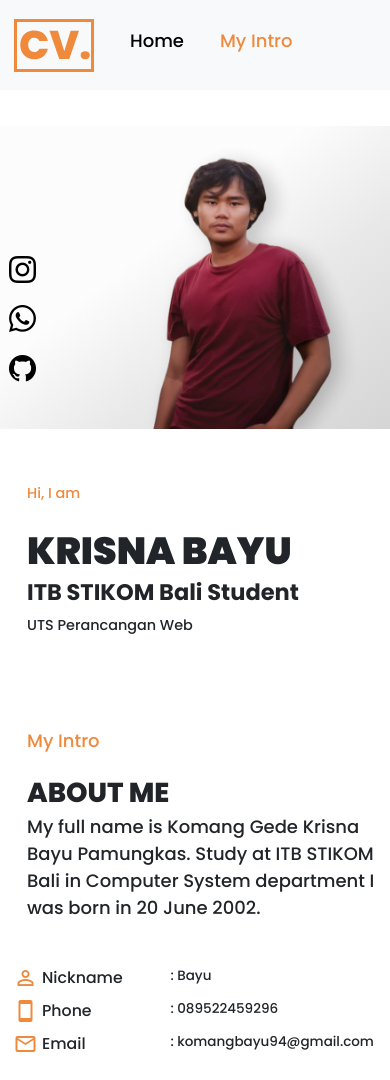
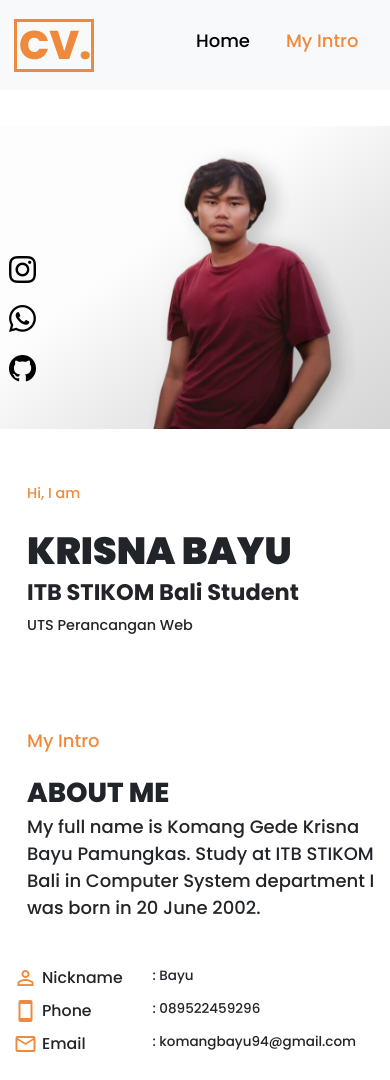
Before and after one commit to Ganes556/bayu, a plain HTML site: page index.html in a window 390 px wide. Shown: the top 1080 px of the page. Drawn offline with nearby package versions, Linux system fonts and the light colour scheme.

Commit message:
fixed-text-align

```diff
--- a/index.html
+++ b/index.html
@@ -21,7 +21,7 @@
     <nav class="container-fluid sticky-top bg-light py-3">
       <div class="row align-items-center">
         <div class="col-1"><img src="./img/brand-name.svg" alt="brand" /></div>
-        <div class="col mb-2 d-flex justify-content-center" id="navbar-spy">
+        <div class="col mb-2 d-flex justify-content-md-center justify-content-end" id="navbar-spy">
           <a class="nav-link active" href="#home">Home</a>
           <a class="nav-link" href="#intro">My Intro</a>
         </div>
@@ -111,12 +111,12 @@
           <!-- left in md and lg -->
           <div class="col-lg-7 col-md-8 col-12">
             <div class="row mt-md-5 mt-4">
-              <div class="col-lg-3 col-md-4 col-5 icon d-grid gap-2 ps-0 ps-md-3">
+              <div class="col-lg-3 col-md-4 col-4 icon d-grid gap-2 ps-0 ps-md-3">
                 <div class="d-flex gap-1"><i class="material-icons-outlined">person_outline</i> Nickname</div>
                 <div class="d-flex gap-1"><i class="material-icons-outlined">smartphone</i> Phone</div>
                 <div class="d-flex gap-1"><i class="material-icons-outlined">email</i> Email</div>
               </div>
-              <div class="col-lg-9 col-md-8 col-7 ps-0 data d-grid gap-2">
+              <div class="col-lg-9 col-md-8 col-8 data d-grid gap-2">
                 <div>: Bayu</div>
                 <div>: 089522459296</div>
                 <div>: komangbayu94@gmail.com</div>
--- a/style.css
+++ b/style.css
@@ -73,10 +73,10 @@ a.rounded-pill:hover {
   }
 }
 @media (max-width: 500px) {
-  .col-lg-3.col-md-4.col-5.icon.d-grid.gap-2 div {
+  .col-lg-3.col-md-4.col-4.icon.d-grid.gap-2 div {
     font-size: 0.875em;
   }
-  .col-lg-3.col-md-4.col-5.icon.d-grid.gap-2 + div > div {
+  .col-lg-3.col-md-4.col-4.icon.d-grid.gap-2 + div > div {
     font-size: 0.75em;
   }
   .medsos-block {
```
Also changed, not shown: img/auto_stories.svg (deleted), img/design.svg (deleted), img/email.svg (deleted), img/music.svg (deleted), img/person_outline.svg (deleted), img/smartphone.svg (deleted).
